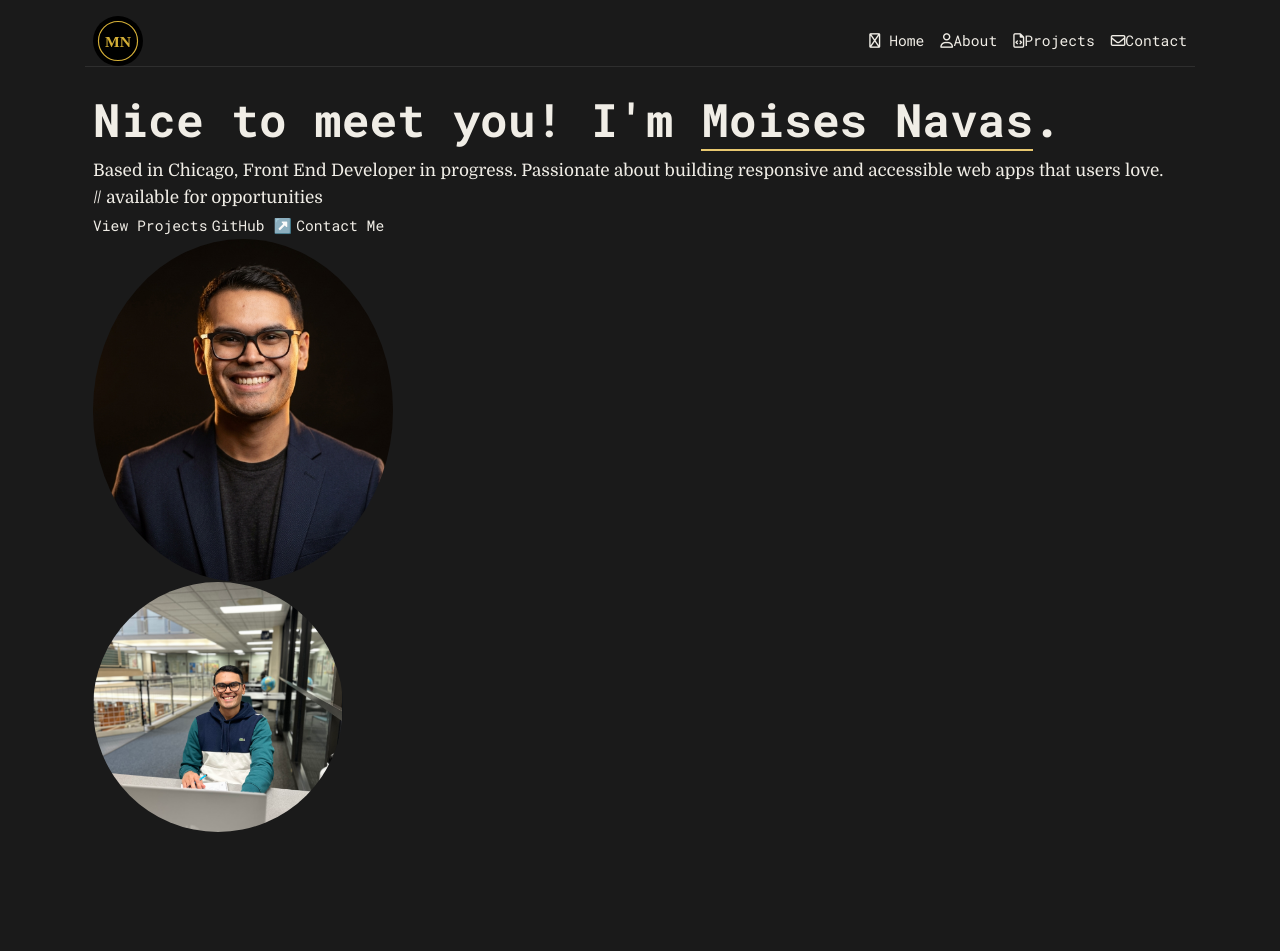
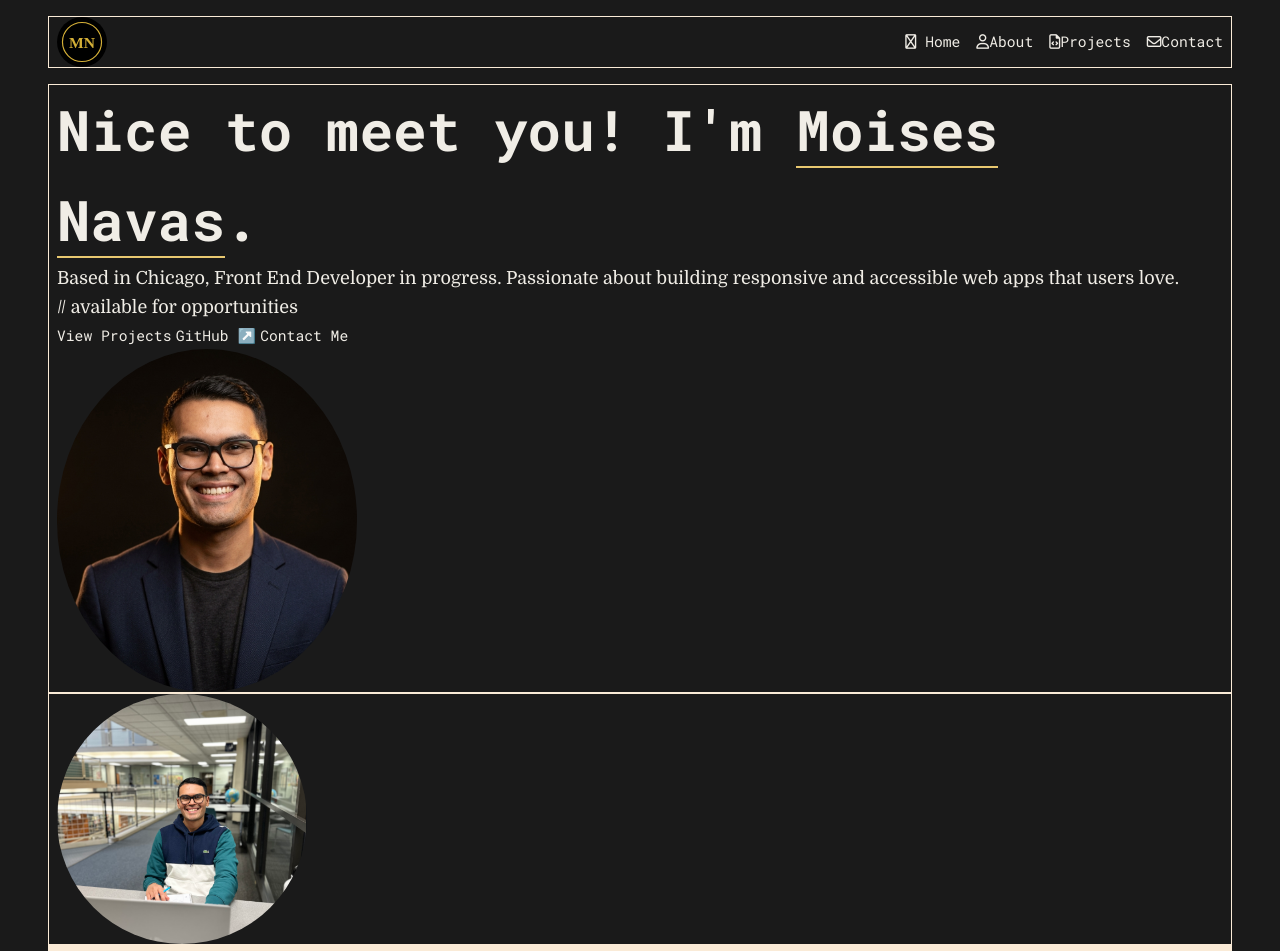
Before and after one commit to mnav08/portfolio-website, a plain HTML site: page index.html in a window 1280 px wide. Before the commit the page ends 832 px from the top, so only its background shows below. Drawn offline with Linux system fonts and the light colour scheme.

Commit message:
clean styles and class naming

```diff
--- a/index.html
+++ b/index.html
@@ -19,16 +19,12 @@
     ></script>
     <title>Portfolio Webiste-Moises Navas</title>
   </head>
+
   <body>
     <main>
-      <header class="header__container container">
-        <div class="header__inner__left">
-          <img
-            src="./assets/icons/page-icon.svg"
-            alt="Website logo"
-            width="50"
-          />
-        </div>
+      <!-- header and navlinks -->
+      <header class="header__container wrapper">
+        <img src="./assets/icons/page-icon.svg" alt="Website logo" width="50" />
         <nav>
           <ul>
             <li>
@@ -54,7 +50,9 @@
           </ul>
         </nav>
       </header>
-      <section id="hero" class="container">
+
+      <!-- banner hero section  -->
+      <section id="hero" class="wrapper">
         <div class="hero__info">
           <h1>
             Nice to meet you! I'm
@@ -79,7 +77,10 @@
           />
         </div>
       </section>
-      <section id="about" class="container">
+
+      <!-- about me section  -->
+
+      <section id="about" class="wrapper">
         <div class="img__container">
           <img
             src="./assets/images/profile-p.png"
@@ -88,10 +89,13 @@
           />
         </div>
       </section>
-      <section id="projects" class="container"></section>
-      <section id="contact" class="container"></section>
-      <footer class="container"></footer>
+
+      <section id="projects" class="wrapper"></section>
+      <section id="contact" class="wrapper"></section>
+      <footer class="wrapper"></footer>
     </main>
+
+    <!-- website script -->
     <script src="script.js" defer></script>
   </body>
 </html>
--- a/styles.css
+++ b/styles.css
@@ -24,15 +24,11 @@
   --fw-medium: 500;
   --fw-bold: 700;
 
-  --line-height-body: 1.7;
-  --letter-spacing: 0.12em;
-
   /* Layout and spacing tokens */
-  --grid-gap: 1rem;
-  --space-sm: 0.75rem;
-  --space-md: 1rem;
-  --space-lg: 1.5rem;
-  --space-xl: 2rem;
+  --gap: 1rem;
+  --space-sm: 1rem;
+  --space-md: 1.5rem;
+  --space-l: 2rem;
 
   /* Shape and border tokens */
   --radius-border: 1.25rem;
@@ -83,15 +79,18 @@ h5 {
 }
 
 h1 {
-  font-size: clamp(2rem, 1.64rem + 1.55vw, var(--heading-xl));
+  font-size: var(--heading-xl);
 }
 
 h2 {
-  font-size: clamp(1.75rem, 1.45rem + 1.29vw, var(--heading-l));
+  font-size: var(--heading-l);
 }
 
 h3 {
-  font-size: clamp(1rem, 0.88rem + 0.52vw, var(--heading-m));
+  font-size: var(--heading-m);
+}
+p {
+  font-size: var(--body-text);
 }
 /* NAVIGATION */
 a {
@@ -104,7 +103,7 @@ a {
 .header__container ul {
   list-style-type: none;
   display: flex;
-  gap: var(--space-md);
+  gap: var(--space-sm);
 }
 .header__container {
   display: flex;
@@ -117,28 +116,19 @@ a {
   z-index: 100;
   background-color: var(--color-bg);
 }
-.header__inner__left {
-  display: flex;
-  flex-direction: row;
-  gap: var(--space-md);
-  justify-content: center;
-  align-items: center;
-}
 
 /* UTILIYY CLASSES */
-.container {
+.wrapper {
   width: calc(100% - 6rem);
-  max-width: 69.375rem;
   margin-left: auto;
   margin-right: auto;
   padding-left: 0.5rem;
   padding-right: 0.5rem;
-  /*   border: 1px solid antiquewhite;
- */
+  border: 1px solid antiquewhite;
 }
 
 .img__container {
-  width: min(400px, 100%);
+  width: min(300px, 100%);
 }
 
 .underline-text {
```
Also changed, not shown: 1 other file.
